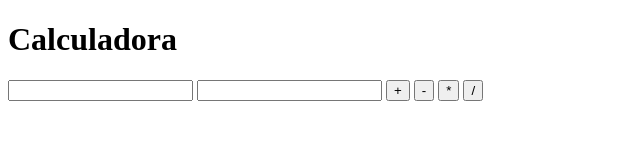
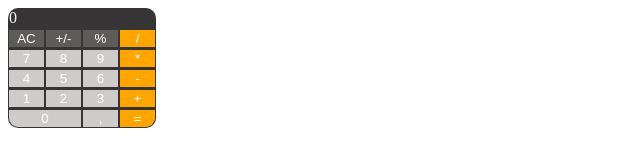
Before and after one commit to henryshop73/Calculadora-, a plain HTML site: page index.html in a window 1280 px wide. Shown: the whole page, without its empty margins (0-640 px from the left). Drawn offline with Linux system fonts and the light colour scheme.

Commit message:
Diseño en progreso

```diff
--- a/index.html
+++ b/index.html
@@ -5,15 +5,46 @@
     <meta http-equiv="X-UA-Compatible" content="IE=edge">
     <meta name="viewport" content="width=device-width, initial-scale=1.0">
     <title>Calculadora</title>
+    <link rel="stylesheet" href="style.css">
 </head>
 <body>
-    <h1>Calculadora</h1>
-    <input type="text" id="num1">
-    <input type="text" id="num2">
-    <button onclick="calcular('suma')">+</button>
-    <button onclick="calcular('resta')">-</button>
-    <button onclick="calcular('multiplicacion')">*</button>
-    <button onclick="calcular('dividir')">/</button>
+    <table  class="calculator">
+        <tr>
+            <td colspan="4"><label for="">0</label></td>
+        </tr>
+        <tr>
+            <td><button class="dark-gray">AC</button></td>
+            <td><button class="dark-gray">+/-</button></td>
+            <td><button class="dark-gray">%</button></td>
+            <td><button class="orange">/</button></td>
+        </tr>
+        <tr>
+            <td><button class="light-gray">7</button></td>
+            <td><button class="light-gray">8</button></td>
+            <td><button class="light-gray">9</button></td>
+            <td><button class="orange">*</button></td>
+        </tr>
+        <tr>
+            <td><button class="light-gray">4</button></td>
+            <td><button class="light-gray">5</button></td>
+            <td><button class="light-gray">6</button></td>
+            <td><button class="orange">-</button></td>
+        </tr>
+        <tr>
+            <td><button class="light-gray">1</button></td>
+            <td><button class="light-gray">2</button></td>
+            <td><button class="light-gray">3</button></td>
+            <td><button class="orange">+</button></td>
+        </tr>
+
+        <tr>
+            <td colspan="2"><button class="button-zero light-gray border-radius-left">0</button></td>
+            <td><button class="light-gray">,</button></td>
+            <td><button class="orange border-radius-right">=</button></td>
+        </tr>
+
+    </table>
+
 
     <script src="script.js"></script>
 
--- /dev/null
+++ b/style.css
@@ -0,0 +1,32 @@
+* {
+    color: white;
+}
+.calculator button {
+    width: 35px;
+    height: 100%;
+    border: 0;
+}
+.calculator .button-zero {
+    width: 100%;
+}
+.calculator {
+    background-color: rgb(54, 52, 52);
+    /*border: 1px solid gray;*/
+    border-collapse: collapse;
+    border-radius: 10px;
+}
+.orange {
+    background-color: orange;
+}
+.dark-gray {
+    background-color: rgb(94, 91, 91);
+}
+.light-gray {
+    background-color: rgb(207, 203, 203);
+}
+.border-radius-left {
+    border-radius: 0 0 0 9px;
+}
+.border-radius-right {
+    border-radius: 0 0 9px 0;
+}
```
